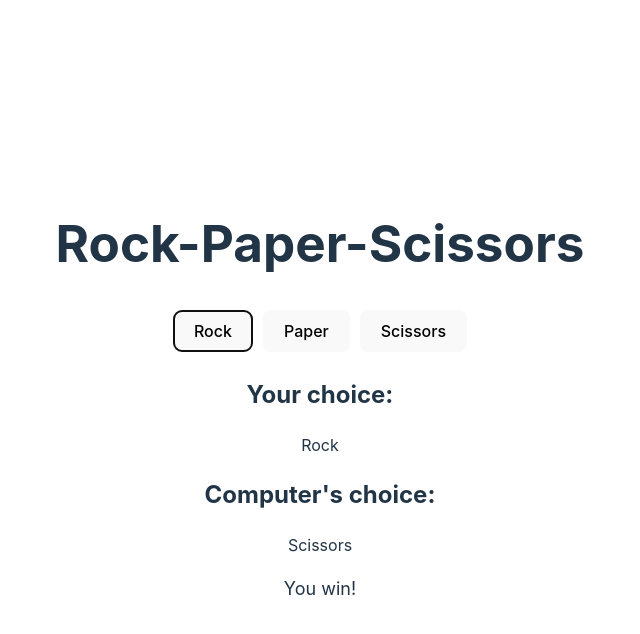
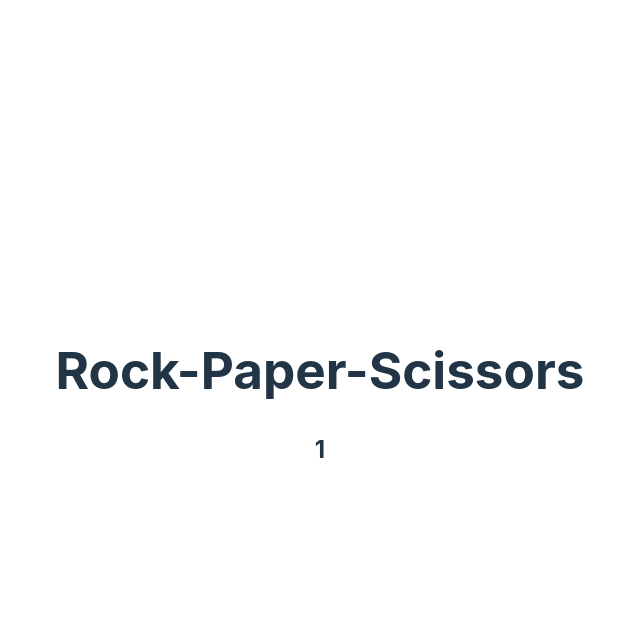
Before and after one commit to kouroshneyestani/reactjs-rock-paper-scissors, a React (Vite) app: page / in a window 1280 px wide. Both pictures are taken after a click on the button "Rock". Shown: the top 634 px of the page, without its empty margins (320-960 px from the left). Built offline with nearby package versions, Linux system fonts and the light colour scheme.

Commit message:
feat: add count down feature after user select any choices

```diff
--- a/src/components/RockPaperScissors.jsx
+++ b/src/components/RockPaperScissors.jsx
@@ -1,4 +1,4 @@
-import React, { useState } from "react";
+import React, { useState, useEffect } from "react";
 import styled from "styled-components";
 
 // Styled components
@@ -14,9 +14,9 @@ const Button = styled.button`
     cursor: pointer;
 `;
 
-const Image = styled.img`
-    width: 100px;
-    margin: 10px;
+const CountdownText = styled.p`
+    font-size: 24px;
+    font-weight: bold;
 `;
 
 const ResultText = styled.p`
@@ -24,8 +24,45 @@ const ResultText = styled.p`
 `;
 
 // Choices component for rendering game buttons and handling user choices
-function Choices({ setUserChoice, setComputerChoice, setResult }) {
-    const choices = ["rock", "paper", "scissors"];
+function Choices({ onChoose }) {
+    return (
+        <div>
+            <Button onClick={() => onChoose("rock")}>Rock</Button>
+            <Button onClick={() => onChoose("paper")}>Paper</Button>
+            <Button onClick={() => onChoose("scissors")}>Scissors</Button>
+        </div>
+    );
+}
+
+// Main component for the Rock-Paper-Scissors game
+function RockPaperScissors() {
+    const [userChoice, setUserChoice] = useState(null);
+    const [computerChoice, setComputerChoice] = useState(null);
+    const [result, setResult] = useState("");
+    const [countdown, setCountdown] = useState(null);
+
+    // Starts countdown and game logic
+    const handleUserChoice = (choice) => {
+        setUserChoice(choice);
+        setCountdown(3); // Start countdown from 3 seconds
+    };
+
+    // Countdown effect
+    useEffect(() => {
+        let timer;
+        if (countdown > 0) {
+            timer = setInterval(() => {
+                setCountdown((prev) => prev - 1);
+            }, 1000);
+        } else if (countdown === 0 && userChoice) {
+            const choices = ["rock", "paper", "scissors"];
+            const computerChoice =
+                choices[Math.floor(Math.random() * choices.length)];
+            setComputerChoice(computerChoice);
+            determineWinner(userChoice, computerChoice);
+        }
+        return () => clearInterval(timer);
+    }, [countdown, userChoice]);
 
     // Determines the winner based on user and computer choices
     const determineWinner = (user, computer) => {
@@ -42,63 +79,25 @@ function Choices({ setUserChoice, setComputerChoice, setResult }) {
         }
     };
 
-    // Handles user choice, generates a random computer choice, and determines the winner
-    const handleUserChoice = (choice) => {
-        setUserChoice(choice);
-        const computerChoice =
-            choices[Math.floor(Math.random() * choices.length)];
-        setComputerChoice(computerChoice);
-        determineWinner(choice, computerChoice);
-    };
-
-    return (
-        <div>
-            <Button onClick={() => handleUserChoice("rock")}>Rock</Button>
-            <Button onClick={() => handleUserChoice("paper")}>Paper</Button>
-            <Button onClick={() => handleUserChoice("scissors")}>
-                Scissors
-            </Button>
-        </div>
-    );
-}
-
-// Main component for the Rock-Paper-Scissors game
-function RockPaperScissors() {
-    const [userChoice, setUserChoice] = useState(null);
-    const [computerChoice, setComputerChoice] = useState(null);
-    const [result, setResult] = useState("");
-
-    // Renders the choice image based on the selected choice
-    const renderChoiceImage = (choice) => {
-        switch (choice) {
-            case "rock":
-                return "Rock";
-            case "paper":
-                return "Paper";
-            case "scissors":
-                return "Scissors";
-            default:
-                return null;
-        }
-    };
-
     return (
         <Container>
             <h1>Rock-Paper-Scissors</h1>
-            <Choices
-                setUserChoice={setUserChoice}
-                setComputerChoice={setComputerChoice}
-                setResult={setResult}
-            />
+            {!userChoice && !countdown && (
+                <Choices onChoose={handleUserChoice} />
+            )}
+            {countdown > 0 && <CountdownText>{countdown}</CountdownText>}
+            {countdown === 0 && <CountdownText>Fight!</CountdownText>}
             {userChoice && computerChoice && (
                 <div>
                     <div>
                         <h2>Your choice:</h2>
-                        {renderChoiceImage(userChoice)}
+                        {userChoice.charAt(0).toUpperCase() +
+                            userChoice.slice(1)}
                     </div>
                     <div>
                         <h2>Computer's choice:</h2>
-                        {renderChoiceImage(computerChoice)}
+                        {computerChoice.charAt(0).toUpperCase() +
+                            computerChoice.slice(1)}
                     </div>
                     <ResultText>{result}</ResultText>
                 </div>
```
